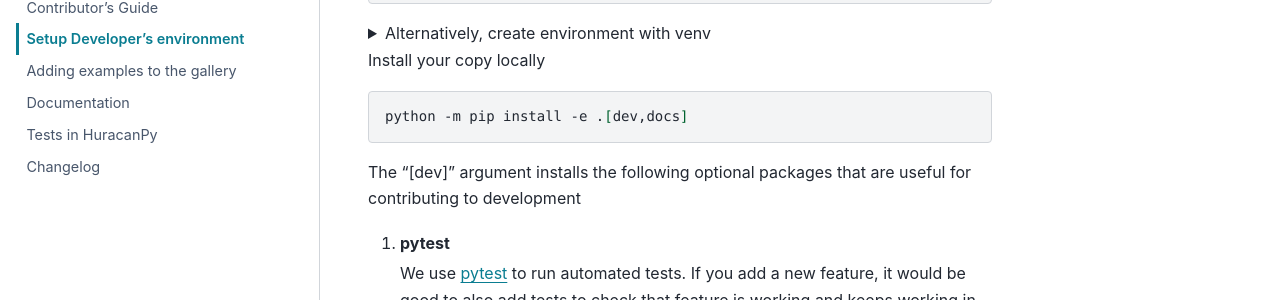
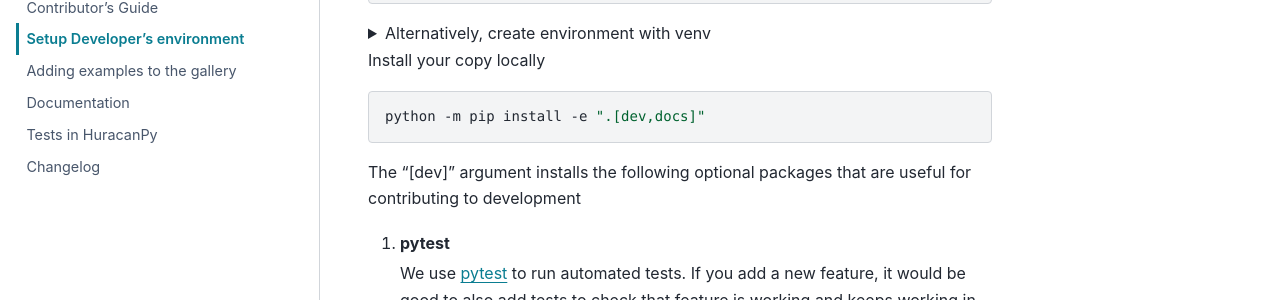
Before and after one commit to Huracan-project/huracanpy, a Sphinx documentation site: the page built from docs/dev_guide/setup.md, in a window 1280 px wide and 900 px high, scrolled down 464 px. Shown: the part 152-452 px from the top of the window. Built offline with Sphinx 7.4.7 and the PyData theme 0.15.4, drawn with Linux system fonts in a browser that asks for light colours; pages that are not in the unit, such as notebooks, are missing from menus.

````diff
--- a/docs/dev_guide/setup.md
+++ b/docs/dev_guide/setup.md
@@ -30,7 +30,7 @@ source .venv/bin/activate
 
 Install your copy locally
 ```shell
-python -m pip install -e .[dev,docs]
+python -m pip install -e ".[dev,docs]"
 ```
 
 The "[dev]" argument installs the following optional packages that are useful for
````
